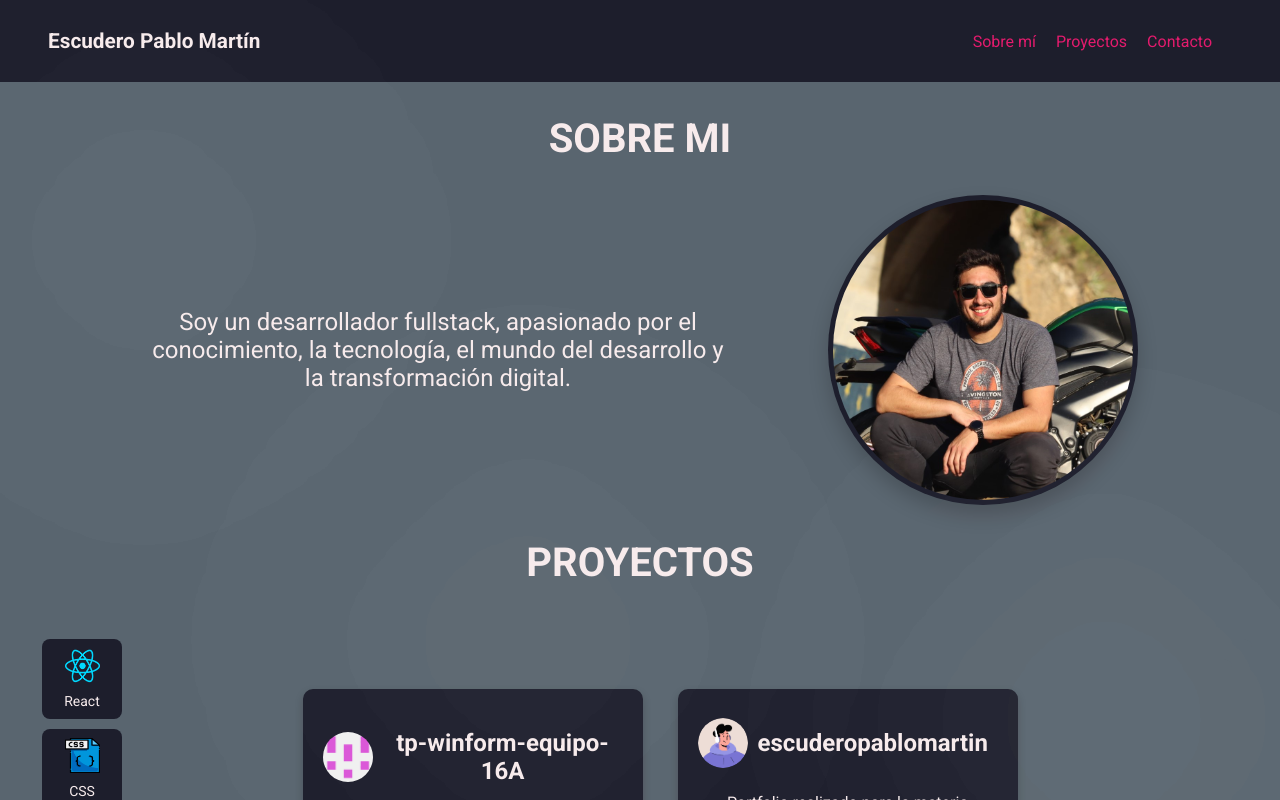
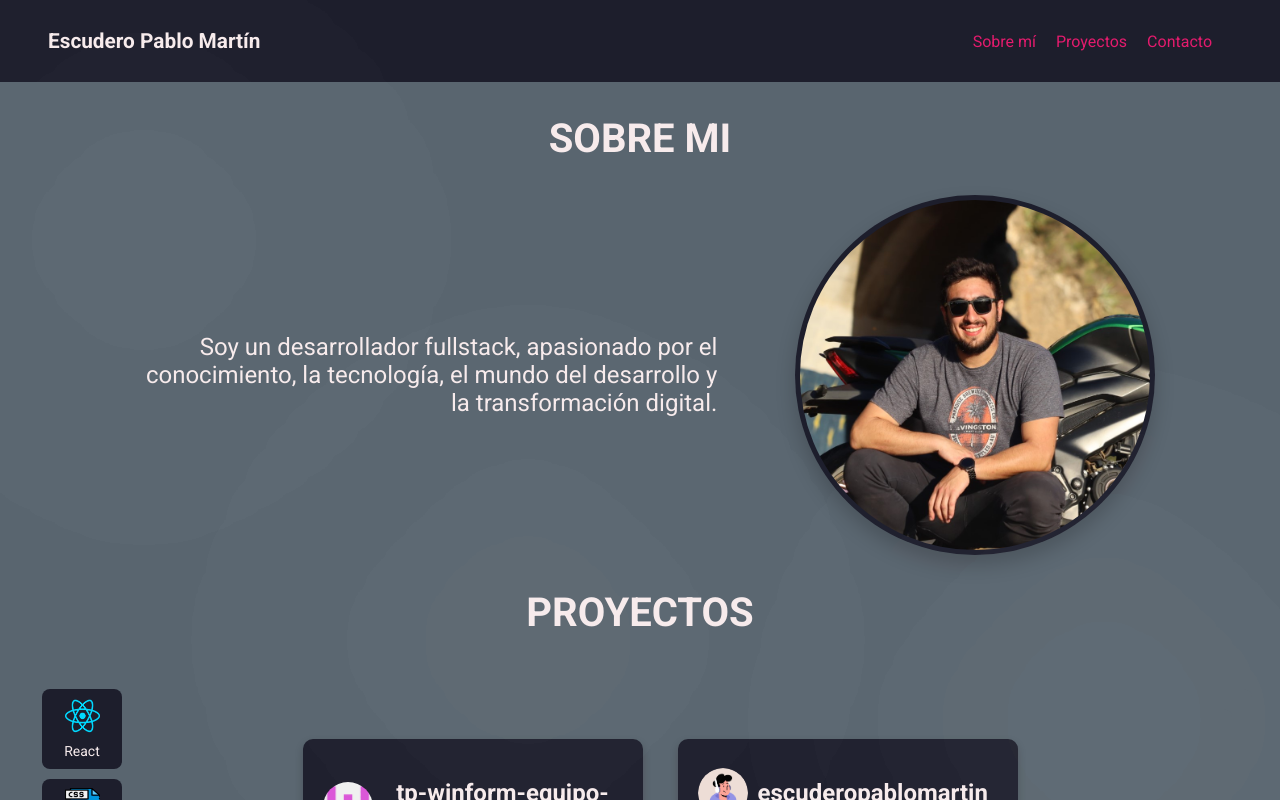
Before and after one commit to escu-git/escuderopablomartin, a React (Create React App) app: page / in a window 1280 px wide. Shown: the top 800 px of the page. Built offline with nearby package versions, Linux system fonts and the light colour scheme.

Commit message:
Fix formato fecha

```diff
--- a/src/Components/Projects/RepoView.jsx
+++ b/src/Components/Projects/RepoView.jsx
@@ -15,7 +15,7 @@ const RepoView = ({ repoData }) => {
         {techs.map((t) => t).join(' - ')}
       </p>
       <p>
-        <strong>Creado:</strong> {new Date(creado).toLocaleDateString()}
+        <strong>Creado:</strong> {new Date(creado).toLocaleDateString('es-ES')}
       </p>
       <a
         href={`https://github.com/${url}`}
--- a/src/data/repos.js
+++ b/src/data/repos.js
@@ -48,7 +48,7 @@ export const repos = [
     name: 'sistema_gestion',
     img: person,
     description: 'Sistema de gestión en consola para comercio',
-    creado: '19/11/2023',
+    creado: '11/19/2023',
     techs: ['C++'],
   },
 ];
--- a/src/styles/about.css
+++ b/src/styles/about.css
@@ -5,17 +5,19 @@
   justify-content: space-evenly;
   margin: 40px;
   margin: auto;
+  word-wrap: wrap;
 }
 
 .about-text {
   width: 50%;
   font-size: 1.5em;
   color: #f7ebec;
+  text-align: right;
 }
 
 .portrait-pic {
-  width: 300px;
-  height: 300px;
+  width: 350px;
+  height: 350px;
   border-radius: 50%;
   border: 6px solid var(--secondary);
   background: #1d1e2c;
```
